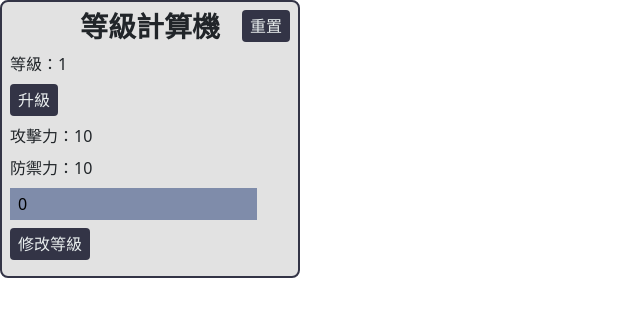
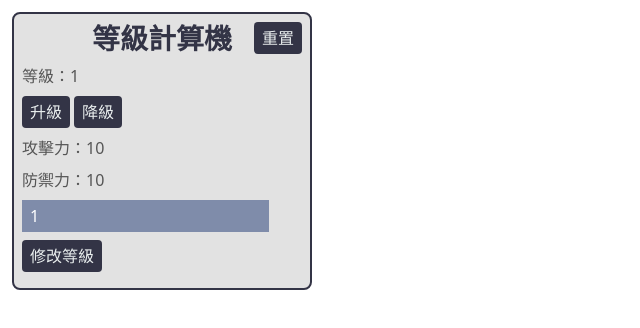
Before and after one commit to Musukeki/ng_demo, an Angular app: page / in a window 1280 px wide. Shown: the top 328 px of the page, without its empty margins (0-640 px from the left). Built offline with nearby package versions, Linux system fonts and the light colour scheme.

Commit message:
計算機練習 update

```diff
--- a/src/app/app.component.html
+++ b/src/app/app.component.html
@@ -142,9 +142,10 @@
   <h3>等級計算機</h3>
   <p class="level">等級：{{lev}}</p>
   <button (click)="levUp()">升級</button>
+  <button (click)="levDown()" style="margin-left: 4px;">降級</button>
   <p>攻擊力：{{att}}</p>
   <p>防禦力：{{def}}</p>
-  <input type="text" class="editInput" [(ngModel)]="inputLev">
+  <input type="text" class="editInput" placeholder="請輸入等級" [(ngModel)]="inputLev">
   <button (click)="editLev()">修改等級</button>
   <button (click)="reset()" class="resetBtn">重置</button>
 </div>
--- a/src/app/app.component.scss
+++ b/src/app/app.component.scss
@@ -205,7 +205,7 @@
 
 
 
-
+// ? 0630 計算機練習
 .wrap {
   border: 2px solid #333446;
   border-radius: 8px;
@@ -213,12 +213,15 @@
   padding: 8px;
   position: absolute;
   background: #e2e2e2;
+  color: #555;
+  margin: 12px;
   * {
     margin-bottom: 8px;
   }
   h3 {
     text-align: center;
     font-weight: bold;
+    color: #333446;
   }
   button {
     border: none;
@@ -226,12 +229,24 @@
     color: #EAEFEF;
     padding: 4px 8px;
     border-radius: 4px;
+    transition: .3s;
+    &:hover {
+      background-color: #f8d866ab;
+      color: #333446;
+    }
   }
   .editInput {
     background-color: #7F8CAA;
     border: none;
     padding: 4px 8px;
     margin-right: 4px;
+    color: #fff;
+    &:focus {
+      outline: none;
+    }
+    &::placeholder {
+      color: #ccc;
+    }
   }
   .resetBtn {
     position: absolute;
--- a/src/app/app.component.ts
+++ b/src/app/app.component.ts
@@ -22,12 +22,22 @@ export class AppComponent {
   lev: number = 1;
   att: number = 10;
   def: number = 10;
-  inputLev: number = 0;
+  inputLev: number = 1;
 
   levUp() {
     this.lev++
     this.att += 3
     this.def += 2
+  }
+
+  levDown() {
+    if(this.lev > 1) {
+      this.lev--
+      this.att -=3
+      this.def -=2
+    } else {
+      alert('已是最低等級')
+    }
   }
 
   reset() {
@@ -37,11 +47,20 @@ export class AppComponent {
   }
 
   editLev() {
-    // console.log(this.inputLev)
-    this.lev = this.inputLev
-    this.att = 3 * this.inputLev
-    this.def = 2 * this.inputLev
-    this.inputLev = 0
+    let editLev = Number(this.inputLev);
+
+    if(typeof(editLev) == 'number' && editLev > 0) {
+
+      console.log(this.inputLev)
+
+      this.lev = this.inputLev
+      this.att = (10 + this.inputLev * 3) -3
+      this.def = (10 + this.inputLev * 2) -2
+
+      this.inputLev = this.inputLev;
+    } else {
+      alert('等級不可小於1')
+    }
   }
 
   // ! ts 變數練習
```
